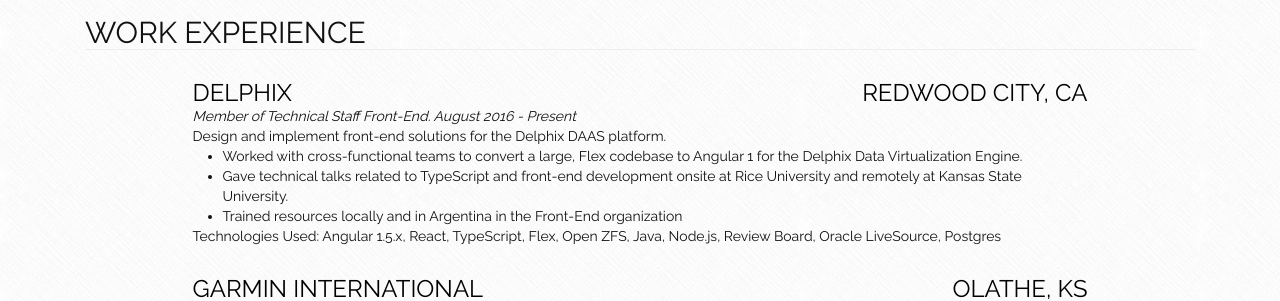
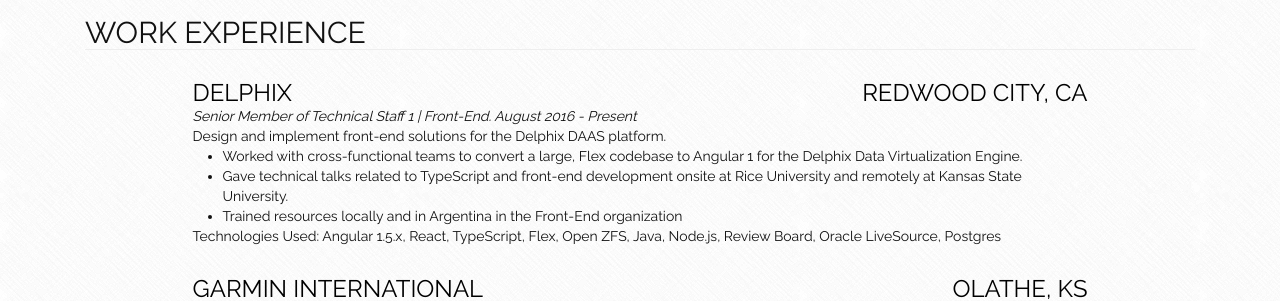
Before and after one commit to 121940kz/austingreen.info, a Jekyll site: the page built from index.html, in a window 1280 px wide. Shown: the part 607-908 px from the top of the page. Built offline with Jekyll 4.4.1, drawn with Linux system fonts in a browser that asks for light colours.

Commit message:
Update information.json

```diff
--- a/_data/information.json
+++ b/_data/information.json
@@ -71,7 +71,7 @@
             "name": "Delphix",
             "url": "http://www.delphix.com",
             "location": "Redwood City, CA",
-            "subText": "Member of Technical Staff Front-End.  August 2016 - Present",
+            "subText": "Senior Member of Technical Staff 1 | Front-End.  August 2016 - Present",
             "description": "Design and implement front-end solutions for the Delphix DAAS platform.",
             "involvement": [
               {
```
